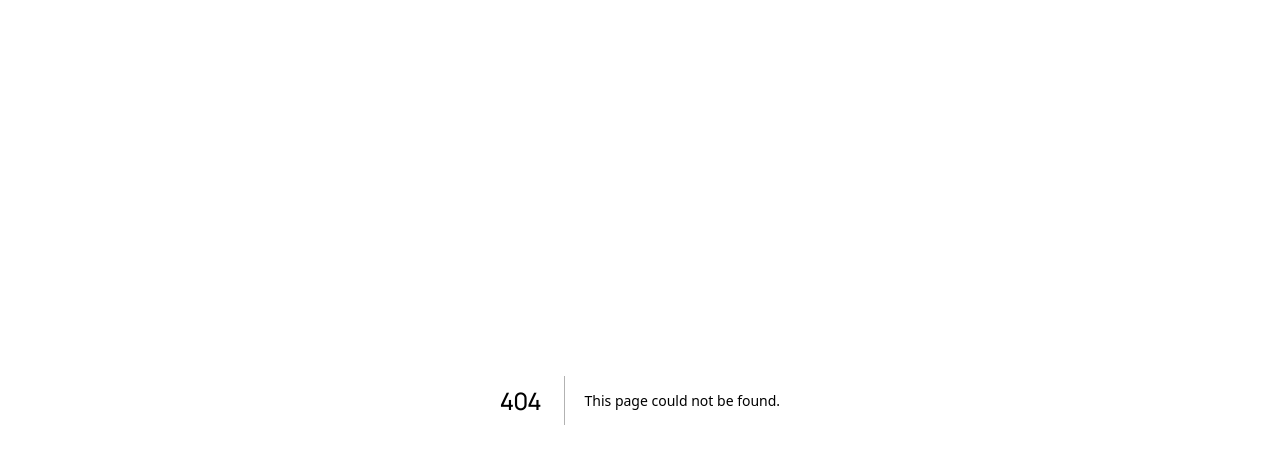
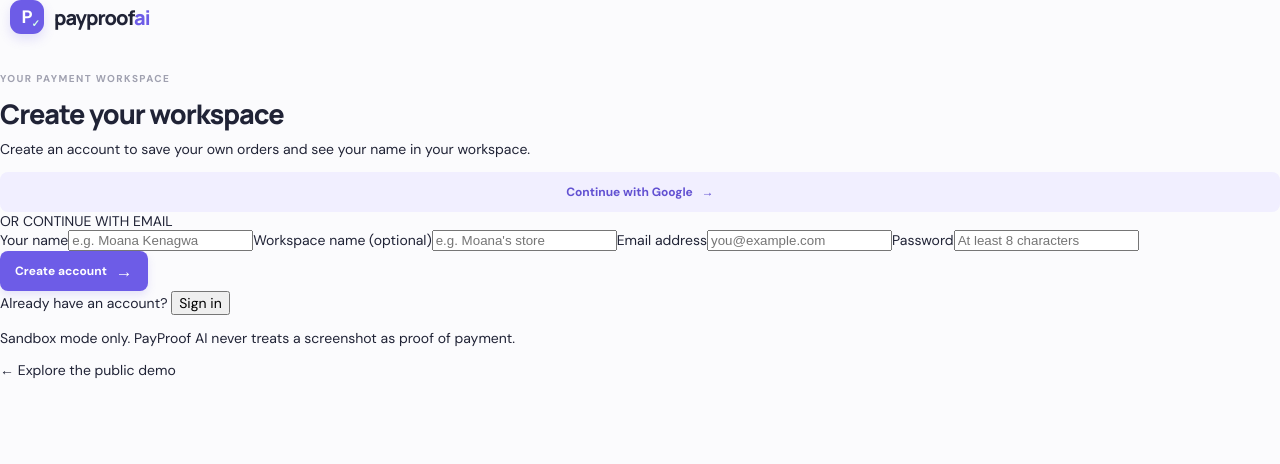
Before and after one commit to Moana-star/payproof-ai, a Next.js app: page /auth in a window 1280 px wide. Before the commit this address had no page. Shown: the top 464 px of the page. Built offline with nearby package versions, Linux system fonts and the light colour scheme.

Commit message:
Add account sign-in and workspace registration

```diff
--- /dev/null
+++ b/app/auth/page.tsx
@@ -0,0 +1,92 @@
+"use client";
+
+import { FormEvent, useState } from "react";
+import Link from "next/link";
+import { getSupabaseBrowserClient } from "@/lib/supabase-browser";
+
+export default function AuthPage() {
+  const [mode, setMode] = useState<"signin" | "signup">("signup");
+  const [name, setName] = useState("");
+  const [workspace, setWorkspace] = useState("");
+  const [email, setEmail] = useState("");
+  const [password, setPassword] = useState("");
+  const [busy, setBusy] = useState(false);
+  const [message, setMessage] = useState("");
+  const [error, setError] = useState("");
+
+  async function continueWithGoogle() {
+    setBusy(true); setError(""); setMessage("");
+    const supabase = getSupabaseBrowserClient();
+    if (!supabase) { setError("Sign-in is not configured. Add your Supabase URL and publishable key in Vercel."); setBusy(false); return; }
+    const { error: oauthError } = await supabase.auth.signInWithOAuth({ provider: "google", options: { redirectTo: `${window.location.origin}/` } });
+    if (oauthError) { setError(oauthError.message); setBusy(false); }
+  }
+
+  async function submit(event: FormEvent<HTMLFormElement>) {
+    event.preventDefault();
+    setBusy(true); setError(""); setMessage("");
+    const supabase = getSupabaseBrowserClient();
+    if (!supabase) {
+      setError("Sign-in is not configured yet. Add NEXT_PUBLIC_SUPABASE_URL and NEXT_PUBLIC_SUPABASE_PUBLISHABLE_KEY in Vercel, then redeploy.");
+      setBusy(false); return;
+    }
+    try {
+      if (mode === "signup") {
+        if (name.trim().length < 2) throw new Error("Enter your name (at least 2 characters).");
+        const { data, error: signUpError } = await supabase.auth.signUp({
+          email: email.trim(),
+          password,
+          options: {
+            data: { display_name: name.trim(), workspace_name: workspace.trim() || "My workspace" },
+            emailRedirectTo: `${window.location.origin}/auth`
+          }
+        });
+        if (signUpError) throw signUpError;
+        if (data.session) {
+          window.location.assign("/");
+          return;
+        }
+        setMessage("Account created. Check your email for the confirmation link, then return here to sign in.");
+      } else {
+        const { error: signInError } = await supabase.auth.signInWithPassword({ email: email.trim(), password });
+        if (signInError) throw signInError;
+        window.location.assign("/");
+        return;
+      }
+    } catch (e) {
+      setError(e instanceof Error ? e.message : "Authentication failed. Please try again.");
+    } finally {
+      setBusy(false);
+    }
+  }
+
+  return <main className="auth-shell">
+    <section className="auth-card">
+      <Link className="brand auth-brand" href="/" aria-label="PayProof AI home"><span className="brand-mark">P<span>✓</span></span><span className="brand-name">payproof<span>ai</span></span></Link>
+      <p className="eyebrow">YOUR PAYMENT WORKSPACE</p>
+      <h1>{mode === "signup" ? "Create your workspace" : "Welcome back"}</h1>
+      <p className="auth-intro">{mode === "signup" ? "Create an account to save your own orders and see your name in your workspace." : "Sign in to continue to your personal PayProof AI workspace."}</p>
+      <button type="button" className="secondary-button full-button" onClick={continueWithGoogle} disabled={busy}>Continue with Google <span>→</span></button>
+      <div className="auth-divider"><span>OR CONTINUE WITH EMAIL</span></div>
+      <form onSubmit={submit} className="auth-form">
+        {mode === "signup" && <>
+          <label htmlFor="display-name">Your name</label>
+          <input id="display-name" autoComplete="name" value={name} onChange={e => setName(e.target.value)} required minLength={2} maxLength={80} placeholder="e.g. Moana Kenagwa" />
+          <label htmlFor="workspace-name">Workspace name <span>(optional)</span></label>
+          <input id="workspace-name" value={workspace} onChange={e => setWorkspace(e.target.value)} maxLength={80} placeholder="e.g. Moana's store" />
+        </>}
+        <label htmlFor="email">Email address</label>
+        <input id="email" type="email" autoComplete="email" value={email} onChange={e => setEmail(e.target.value)} required placeholder="you@example.com" />
+        <label htmlFor="password">Password</label>
+        <input id="password" type="password" autoComplete={mode === "signup" ? "new-password" : "current-password"} value={password} onChange={e => setPassword(e.target.value)} required minLength={8} placeholder="At least 8 characters" />
+        {error && <p className="auth-error" role="alert">{error}</p>}
+        {message && <p className="auth-success" role="status">{message}</p>}
+        <button className="primary-button auth-submit" type="submit" disabled={busy}>{busy ? "Please wait…" : mode === "signup" ? "Create account" : "Sign in"} <span>→</span></button>
+      </form>
+      {mode === "signin" && <p className="auth-switch"><Link href="/auth/forgot-password">Forgot password?</Link></p>}
+      <p className="auth-switch">{mode === "signup" ? "Already have an account?" : "New to PayProof AI?"} <button type="button" onClick={() => { setMode(mode === "signup" ? "signin" : "signup"); setError(""); setMessage(""); }}>{mode === "signup" ? "Sign in" : "Create an account"}</button></p>
+      <p className="auth-footnote">Sandbox mode only. PayProof AI never treats a screenshot as proof of payment.</p>
+      <Link className="auth-back-link" href="/">← Explore the public demo</Link>
+    </section>
+  </main>;
+}
```
